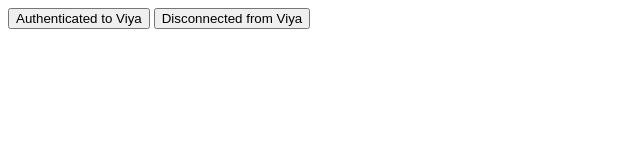
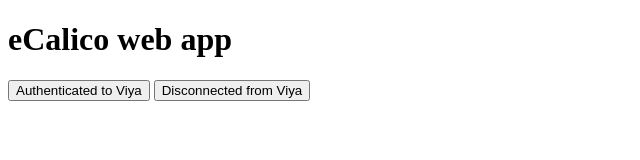
Before and after one commit to robbypowell/eCalico, a plain HTML site: page index.html in a window 1280 px wide. Shown: the whole page, without its empty margins (0-640 px from the left). Drawn offline with Linux system fonts and the light colour scheme.

Commit message:
Staging!

```diff
--- a/index.html
+++ b/index.html
@@ -1,9 +1,10 @@
 <!DOCTYPE html>
 <html>
   <head>
-    <title><i>eCalico Business Analysis</i></title>
+    <title>eCalico Business Analysis</title>
   </head>
   <body>
+    <h1>eCalico web app</h1>
     <button onclick="window.location.href='./ecalico-dashboard-direct.html';">
       Authenticated to Viya    </button>
     <button onclick="window.location.href='./ecalico-dashboard-publish.html';">
```
